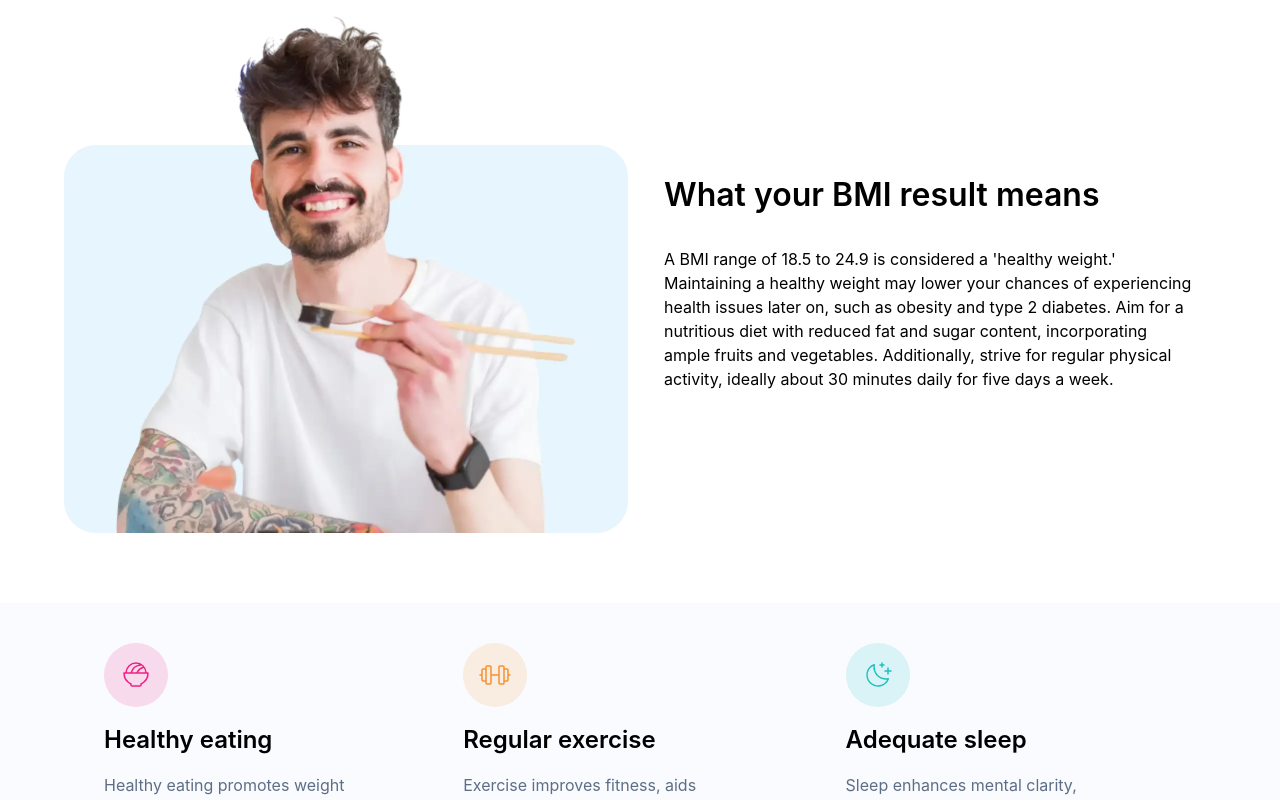
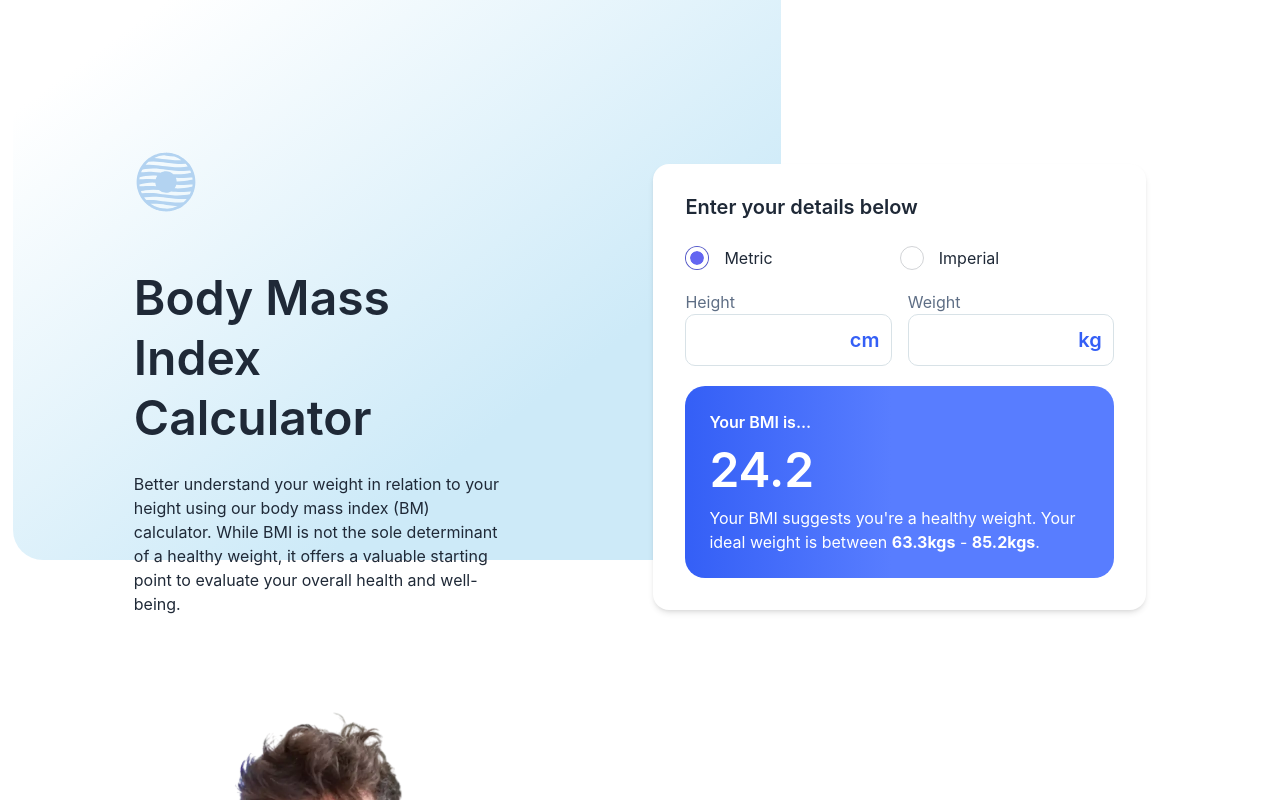
Before and after one commit to MargaritaBusyginaCa/bmi, a Vue app: page / in a window 1280 px wide. Shown: the top 800 px of the page. Built offline with nearby package versions, Linux system fonts and the light colour scheme.

Commit message:
add styles for the cardBMI and main page

```diff
--- a/package.json
+++ b/package.json
@@ -14,6 +14,7 @@
   "devDependencies": {
     "@vitejs/plugin-vue": "^5.0.4",
     "autoprefixer": "^10.4.19",
+    "daisyui": "^4.11.1",
     "postcss": "^8.4.38",
     "prettier": "^3.2.5",
     "prettier-plugin-tailwindcss": "^0.5.14",
--- a/src/App.vue
+++ b/src/App.vue
@@ -7,7 +7,7 @@ import Limitations from "./sections/Limitations.vue";
 
 <template>
   <div class="">
-    <!-- <Main /> -->
+    <Main />
     <About />
     <Limitations />
   </div>
--- a/src/components/BMICard.vue
+++ b/src/components/BMICard.vue
@@ -27,14 +27,14 @@ const isImperial = computed(() =>
 </script>
 
 <template>
-  <div class="p-8 rounded-2xl shadow-md bg-white">
+  <div class="p-8 rounded-2xl shadow-md bg-white lg:max-w-[564px]">
     <p class="heading heading-s pb-7">Enter your details below</p>
     <RadioButton @select="selectSystem" />
-    <div v-if="!isImperial" class="form">
+    <div v-if="!isImperial" class="md:grid grid-cols-2 gap-4">
       <FormInput id="height" label="Height" unit1="cm" :isDouble="false" />
       <FormInput id="weight" label="Weight" unit1="kg" :isDouble="false" />
     </div>
-    <div v-else class="form">
+    <div v-else class="flex md:grid grid-cols-2 gap-4">
       <FormInput
         id="height"
         label="Height"
@@ -51,44 +51,33 @@ const isImperial = computed(() =>
       />
     </div>
 
-    <div class="calculator-card p-8 flex text-white">
-      <div class="basis-1/2 flex flex-col justify-center">
-        <p class="body-m">Your BMI is...</p>
-        <p class="heading heading-xl">{{ bmi }}</p>
+    <div class="calculator-card">
+      <div>
+        <p class="body-m font-semibold">Your BMI is...</p>
+        <p class="text-[48px] font-semibold">{{ bmi }}</p>
       </div>
-      <div class="bmi-info">
+      <div class="">
         Your BMI suggests you're a healthy weight. Your ideal weight is between
-        <span>63.3kgs</span> - <span>85.2kgs</span>.
+        <span class="font-bold">63.3kgs</span> -
+        <span class="font-bold">85.2kgs</span>.
       </div>
     </div>
   </div>
 </template>
-<style lang="scss">
-.form {
-  display: flex;
-  gap: 20px;
-}
+<style lang="scss" scoped>
 .calculator-card {
+  color: white;
+  padding: 24px;
+  border-radius: 20px;
   background: rgb(52, 95, 246);
   background: linear-gradient(
     90deg,
     rgba(52, 95, 246, 1) 0%,
     rgba(88, 125, 255, 1) 48%
   );
-  border-radius: 10px 80px 80px 10px;
-}
-.bmi-info {
-}
-
-/* Chrome, Safari, Edge, Opera */
-input::-webkit-outer-spin-button,
-input::-webkit-inner-spin-button {
-  -webkit-appearance: none;
-  margin: 0;
-}
-
-/* Firefox */
-input[type="number"] {
-  -moz-appearance: textfield;
+  // border-radius: 10px 80px 80px 10px;
+  .body-m {
+    color: white;
+  }
 }
 </style>
--- a/src/components/FormInput.vue
+++ b/src/components/FormInput.vue
@@ -16,7 +16,7 @@ const props = defineProps({
       <label :for="id">{{ label }}</label>
     </p>
     <div v-if="isDouble">
-      <div>
+      <div class="">
         <input :id="id" type="number" />
         <span>{{ unit1 }}</span>
       </div>
@@ -57,11 +57,22 @@ const props = defineProps({
     font-size: 20px;
     font-weight: 600;
     top: 15%;
-    right: 4%;
+    right: 6%;
   }
   label {
     color: #5e6e85;
     margin-bottom: 8px;
   }
 }
+/* Chrome, Safari, Edge, Opera */
+input::-webkit-outer-spin-button,
+input::-webkit-inner-spin-button {
+  -webkit-appearance: none;
+  margin: 0;
+}
+
+/* Firefox */
+input[type="number"] {
+  -moz-appearance: textfield;
+}
 </style>
--- a/src/components/RadioButton.vue
+++ b/src/components/RadioButton.vue
@@ -10,38 +10,35 @@ function select() {
 </script>
 
 <template>
-  <div class="mb-5">
+  <div class="mb-5 grid grid-cols-2">
+    <div>
       <input
         type="radio"
         id="metric"
         value="metric"
         v-model="picked"
+        class="radio checked:bg-indigo-500"
         @change="select"
       />
-    <label for="metric" class="">Metric</label>
-
+      <label for="metric">Metric</label>
+    </div>
+    <div>
       <input
         type="radio"
         id="imperial"
         value="imperial"
         v-model="picked"
+        class="radio checked:bg-indigo-500"
         @change="select"
       />
       <label for="imperial">Imperial</label>
     </div>
+  </div>
 </template>
 
 <style scoped lang="scss">
-// input[type="radio"] {
-//   height: 31px;
-//   width: 31px;
-//   vertical-align: middle;
-
-//   // margin-right: 10px;
-//   &:checked {
-//     accent-color: red;
-//     height: 15px;
-//     width: 15px;
-//   }
-// }
+input[type="radio"] {
+  margin-right: 15px;
+  vertical-align: top;
+}
 </style>
--- a/src/sections/About.vue
+++ b/src/sections/About.vue
@@ -31,10 +31,12 @@ const cardsContent = ref([
         />
       </div>
       <div class="basis-[45%] px-[24px]">
-        <h1 class="font-semibold color-black leading-tight text-[32px] my-8">
+        <h1
+          class="font-semibold color-black leading-tight text-[32px] lg:text-[48px] my-8"
+        >
           What your BMI result means
         </h1>
-        <p>
+        <p class="body-m">
           A BMI range of 18.5 to 24.9 is considered a 'healthy weight.'
           Maintaining a healthy weight may lower your chances of experiencing
           health issues later on, such as obesity and type 2 diabetes. Aim for a
--- a/src/sections/Main.vue
+++ b/src/sections/Main.vue
@@ -2,14 +2,22 @@
 import BMICard from "../components/BMICard.vue";
 </script>
 <template>
-  <section class="h-screen w-full">
-    <div class="bgr-rectangle"></div>
-    <div class="pt-16 pb-36">
-      <img src="/images/logo.svg" />
-    </div>
-    <div class="lg:flex items-center justify-center gap-40 md:grid">
-      <div class="basis-2/4">
-        <h1 class="heading heading-xl">Body Mass Index Calculator</h1>
+  <section class="lg:py-[80px]">
+    <div
+      class="bgr-rectangle w-full h-full md:h-[80%] lg:w-[60%] lg:h-[70%]"
+    ></div>
+
+    <div class="px-[24px] lg:flex justify-center gap-[150px] items-baseline">
+      <div class="md:w-3/4 text-center m-auto lg:text-left lg:m-0 basis-[30%]">
+        <div
+          class="pt-[32px] px-[24px] flex justify-center lg:justify-start lg:px-0 lg:pt-[70px] lg:pb-[30px]"
+        >
+          <img src="/images/logo.svg" alt="logo" />
+        </div>
+
+        <h1 class="text-[48px] font-semibold leading-tight my-[24px]">
+          Body Mass Index Calculator
+        </h1>
         <p>
           Better understand your weight in relation to your height using our
           body mass index (BM) calculator. While BMI is not the sole determinant
@@ -17,7 +25,7 @@ import BMICard from "../components/BMICard.vue";
           your overall health and well-being.
         </p>
       </div>
-      <BMICard />
+      <BMICard class="basis-[40%]" />
     </div>
   </section>
 </template>
@@ -27,8 +35,8 @@ import BMICard from "../components/BMICard.vue";
   position: absolute;
   top: 0;
   left: 1%;
-  width: 978px;
-  height: 737px;
+  // width: 978px;
+  // height: 737px;
   z-index: -1;
   background-image: linear-gradient(
     to right bottom,
--- a/tailwind.config.js
+++ b/tailwind.config.js
@@ -12,5 +12,11 @@ export default {
       },
     },
   },
-  plugins: [],
+  plugins: [require("daisyui")],
+
+  // daisyUI config (optional - here are the default values)
+  daisyui: {
+    themes: false, // false: only light + dark | true: all themes | array: specific themes like this ["light", "dark", "cupcake"]
+    darkTheme: false, // name of one of the included themes for dark mode
+  },
 };
```
Also changed, not shown: 1 other file (tests, documents, lock files or other folders). Lines whose indentation alone changed are shown as unchanged.
